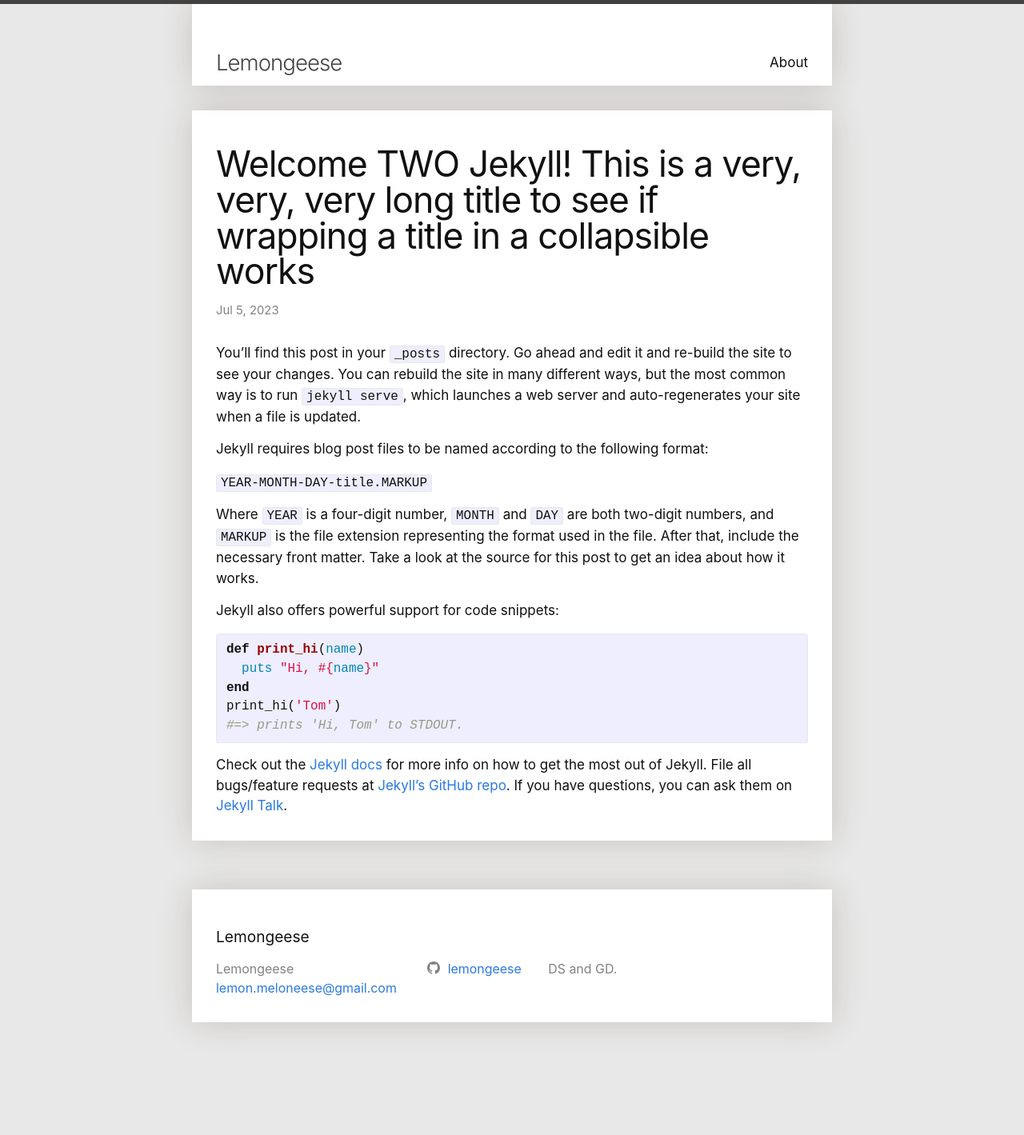
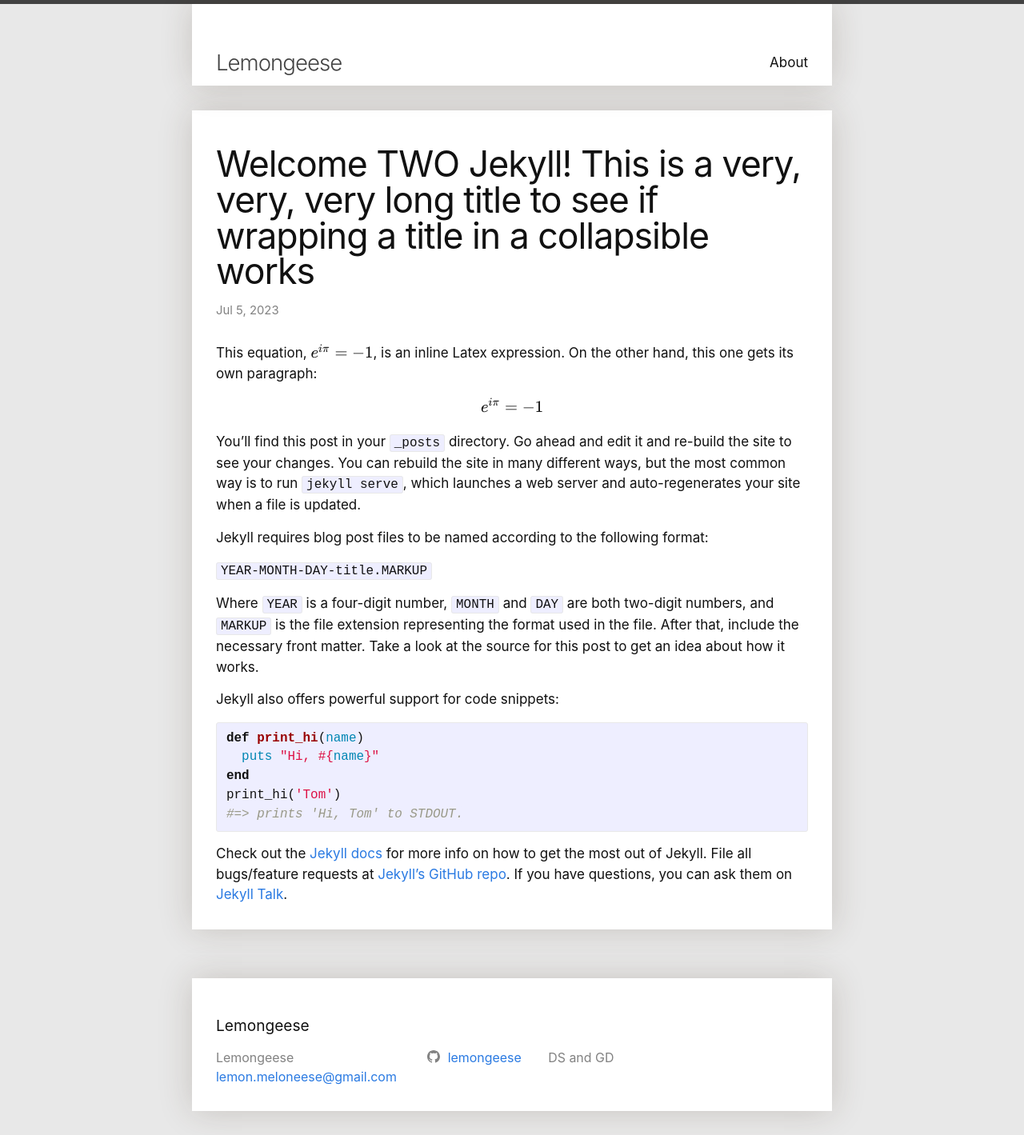
Before and after one commit to Lemongeese/lemongeese.github.io, a Jekyll site: the page built from _posts/2023-07-04-testing-another-post.markdown, in a window 1280 px wide. Shown: the whole page at 80% size. Built offline with Jekyll 4.4.1, drawn with Linux system fonts in a browser that asks for light colours; nearby versions of some CDN libraries; before the commit the page ends 1308 px from its top, so only the background shows below that; part of the change alters nothing that is shown.

Commit message:
included and tested latex support

```diff
--- a/_config.yml
+++ b/_config.yml
@@ -21,11 +21,15 @@
 title: Lemongeese
 email: lemon.meloneese@gmail.com
 description: >- # this means to ignore newlines until "baseurl:"
-  DS and GD.
+  DS and GD
 baseurl: "" # the subpath of your site, e.g. /blog
 url: "" # the base hostname & protocol for your site, e.g. http://example.com
 #twitter_username: jekyllrb
 github_username:  lemongeese
+
+markdown: kramdown
+kramdown:
+    math_engine: katex
 
 # Build settings
 #theme: minima
--- a/_includes/head.html
+++ b/_includes/head.html
@@ -2,6 +2,11 @@
   <meta charset="utf-8">
   <meta http-equiv="X-UA-Compatible" content="IE=edge">
   <meta name="viewport" content="width=device-width, initial-scale=1">
+
+  <link rel="stylesheet" href="https://cdn.jsdelivr.net/npm/katex@0.10.2/dist/katex.min.css" integrity="sha384-yFRtMMDnQtDRO8rLpMIKrtPCD5jdktao2TV19YiZYWMDkUR5GQZR/NOVTdquEx1j" crossorigin="anonymous">
+  <script defer src="https://cdn.jsdelivr.net/npm/katex@0.10.2/dist/katex.min.js" integrity="sha384-9Nhn55MVVN0/4OFx7EE5kpFBPsEMZxKTCnA+4fqDmg12eCTqGi6+BB2LjY8brQxJ" crossorigin="anonymous"></script>
+  <script defer src="https://cdn.jsdelivr.net/npm/katex@0.10.2/dist/contrib/auto-render.min.js" integrity="sha384-kWPLUVMOks5AQFrykwIup5lo0m3iMkkHrD0uJ4H5cjeGihAutqP0yW0J6dpFiVkI" crossorigin="anonymous" onload="renderMathInElement(document.body);"></script>
+
   {%- seo -%}
   <link rel="stylesheet" href="{{ "/assets/main.css" | relative_url }}">
   {%- if jekyll.environment == 'production' and site.google_analytics -%}
--- a/_posts/2023-07-04-testing-another-post.markdown
+++ b/_posts/2023-07-04-testing-another-post.markdown
@@ -4,6 +4,12 @@ title:  "Welcome TWO Jekyll! This is a very, very, very long title to see if wra
 date:   2023-07-04 21:11:53 -0700
 categories: jekyll update
 ---
+
+This equation, $$e^{i\pi} = -1$$, is an inline Latex expression.
+On the other hand, this one gets its own paragraph:
+
+$$e^{i\pi} = -1$$
+
 You’ll find this post in your `_posts` directory. Go ahead and edit it and re-build the site to see your changes. You can rebuild the site in many different ways, but the most common way is to run `jekyll serve`, which launches a web server and auto-regenerates your site when a file is updated.
 
 Jekyll requires blog post files to be named according to the following format:
```
